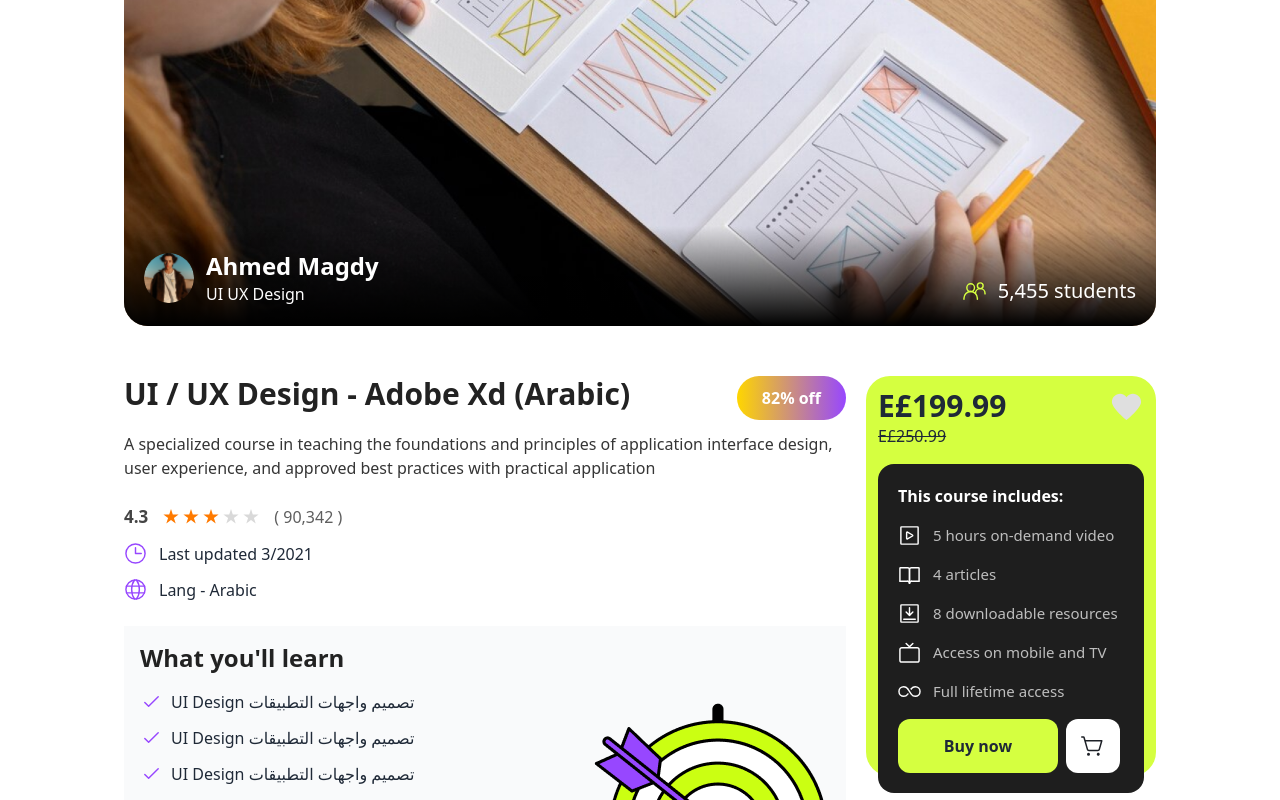
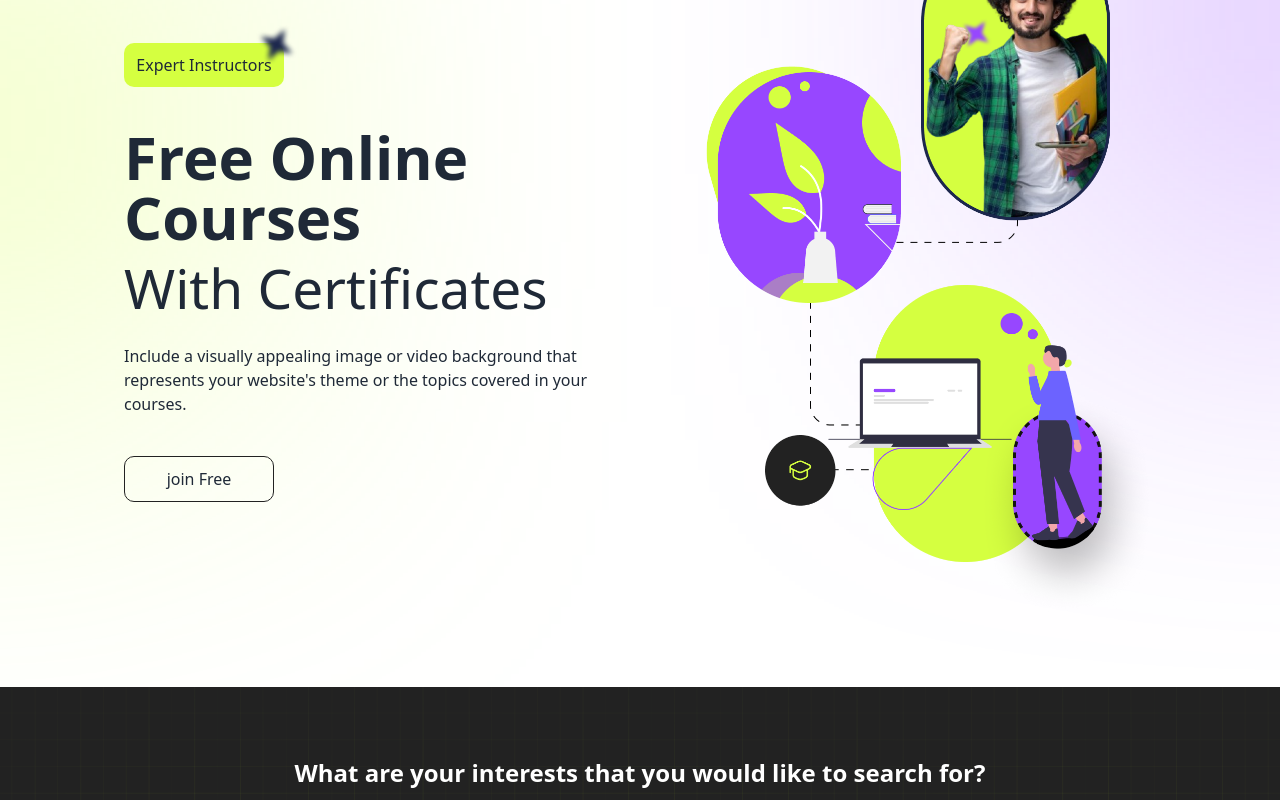
Before and after one commit to Mohamed-Ramadan1/Lin, a React (Vite) app: page / in a window 1280 px wide. Shown: the part 400-1200 px from the top of the page. Built offline with nearby package versions, Linux system fonts and the light colour scheme.

Commit message:
Update Content

```diff
--- a/src/components/common/swipper/CardCoursFree.jsx
+++ b/src/components/common/swipper/CardCoursFree.jsx
@@ -1,5 +1,5 @@
 import React from 'react'
-import { BtnFav } from '../../ui/BtnFav'
+// import { BtnFav } from '../../ui/BtnFav'
 
 // Image Course
 import imgCourse from '../../../assets/imgCardFree.png'
@@ -12,7 +12,7 @@ export const CardCoursFree = () => {
 
         <div className="image w-full relative rounded-[10px] overflow-hidden">
 
-          <BtnFav />
+          {/* <BtnFav /> */}
 
           <img src={imgCourse} alt="" className=' w-full object-cover select-none'/>
 
--- a/src/components/common/swipper/CardCoursPay.jsx
+++ b/src/components/common/swipper/CardCoursPay.jsx
@@ -1,7 +1,7 @@
 import React from 'react'
 // Image Course
 import imgCourse from '../../../assets/imgCardFree.png'
-import { BtnFav } from '../../ui/BtnFav'
+// import { BtnFav } from '../../ui/BtnFav'
 
 export const CardCoursPay = () => {
     return (
@@ -11,7 +11,7 @@ export const CardCoursPay = () => {
 
           <div className="image w-full relative rounded-[10px] overflow-hidden">
 
-            <BtnFav />
+            {/* <BtnFav /> */}
 
             <img src={imgCourse} alt="" className=' w-full object-cover select-none'/>
 
--- a/src/components/forms/CustomInput.jsx
+++ b/src/components/forms/CustomInput.jsx
@@ -2,11 +2,9 @@ import { useField } from "formik";
 
 const CustomInput = ({ label, id, ...props }) => {
   const [field, meta] = useField(props);
-  // console.log("field", field);
-  // console.log("meta", meta);
-  // console.log("helpers", helpers);
+
   return (
-    <div className="inputField w-full flex flex-col gap-[8px]">
+    <div className="inputField w-full flex flex-col gap-[8px] ">
 
       <label htmlFor={id} className='text-[16px] font-medium text-[#0C1421]'>{label}</label>
       <input
--- a/src/components/ui/BtnFav.jsx
+++ b/src/components/ui/BtnFav.jsx
@@ -1,7 +1,9 @@
 import React from "react";
 
 // File Css
-import "../ui/ui.css";
+// import "../ui/btnFiv.module.css";
+// import style from '../ui/'
+
 
 export const BtnFav = () => {
   return (
--- a/src/components/ui/ui.css
+++ b/src/components/ui/ui.css
@@ -49,38 +49,3 @@
     transition: .7s ease-in-out ;
     display: block;
 }
-
-
-
-/* Btn Heart */
-.container input {
-    position: absolute;
-    opacity: 0;
-    cursor: pointer;
-    height: 0;
-    width: 0;
-  }
-  .heart-container {
-    display: block;
-    position: relative;
-    cursor: pointer;
-    user-select: none;
-  }
-
-  .heart-container svg {
-    position: relative;
-    top: 0;
-    left: 0;
-    height: 35px;
-    width: 35px;
-    transition: all 0.3s;
-    fill: #dfdfdf;
-  }
-
-  .heart-container svg:hover {
-    transform: scale(1.1);
-  }
-
-  .heart-container input:checked ~ svg {
-    fill: #f04f57;
-  }
--- a/src/layout/header/MidContent.jsx
+++ b/src/layout/header/MidContent.jsx
@@ -60,7 +60,7 @@ export default function MidContent() {
 
         <div className="info-right">
           {/* User Sign In  */}
-          {!user && (
+          {user && (
             <div className="profile flex flex-row-reverse justify-center items-center gap-[15px]">
               <Link to="/profile">
                 <img src={Avatar} alt="" />
@@ -71,7 +71,7 @@ export default function MidContent() {
             </div>
           )}
 
-          {user && (
+          {!user && (
             <div className="flex gap-[20px] items-center">
               <div className="flex items-center gap-[20px]">
                 <Link
--- a/src/layout/mainLayout/MainLayout.jsx
+++ b/src/layout/mainLayout/MainLayout.jsx
@@ -11,8 +11,7 @@ const MainLayout = () => {
     <div>
       <Header />
 
-      <DetailsCourse />
-      {/* <Outlet /> */}
+      <Outlet />
 
       <Footer />
     </div>
--- a/src/pages/DetailsCourse.jsx
+++ b/src/pages/DetailsCourse.jsx
@@ -17,7 +17,7 @@ const DetailsCourse = () => {
 
                 </div>
 
-                <div className='flex w-full gap-5'>
+                <div className='flex w-full gap-[50px]'>
 
                     <DetailsCourseContent />
 
--- a/src/pages/ViewCourses.jsx
+++ b/src/pages/ViewCourses.jsx
@@ -23,7 +23,7 @@ const ViewCourses = () => {
 
                 <div className="sub-container flex gap-[10px] flex-row w-full">
 
-                    <div className='basis-1/3 rounded-[10px] p-[10px] bg-[#F6F6F6] max-lg:hidden'>
+                    <div className='basis-1/3 h-fit rounded-[10px] p-[10px] bg-[#F6F6F6] max-lg:hidden'>
                         <FilterCourses />
                     </div>
 
```
Also changed, not shown: src/components/ui/btnFiv.module.css (added, +25 -0 lines).
